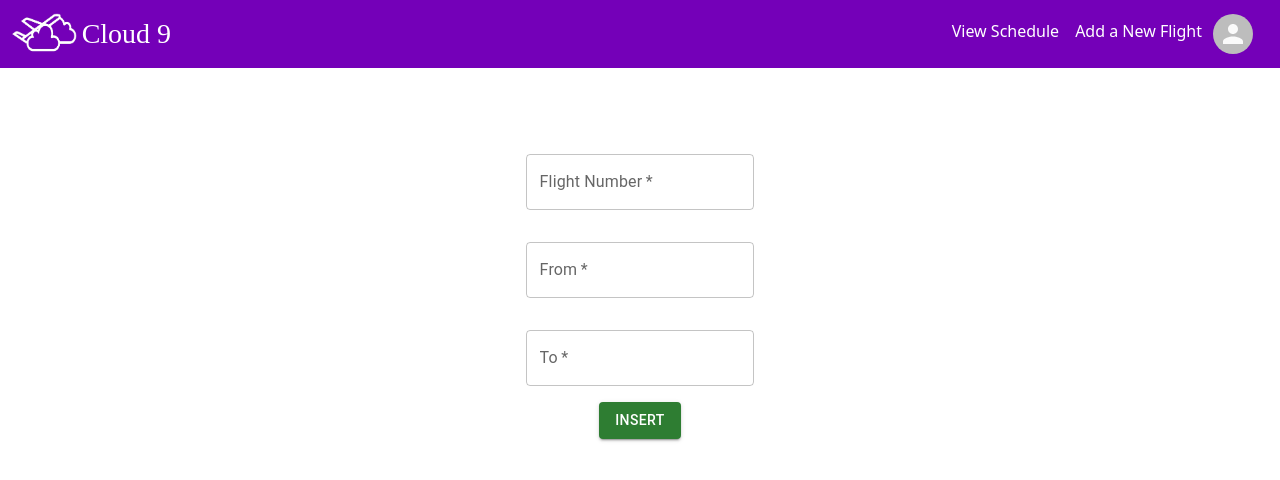
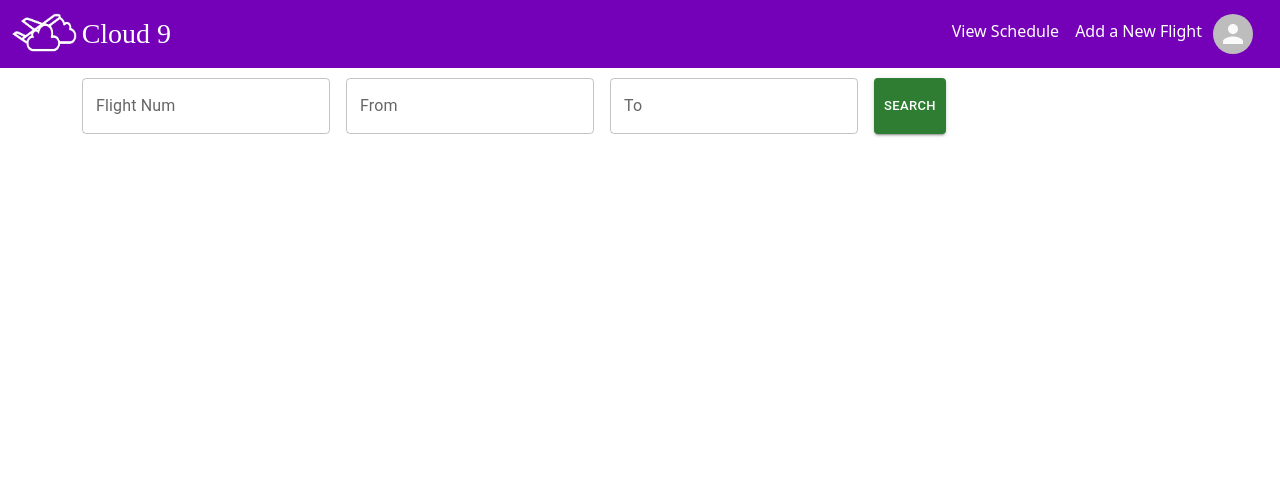
Before and after one commit to advanced-computer-lab/Scrum-Masters-, a React (Create React App) app in the folder frontend/: page / in a window 1280 px wide. Shown: the top 480 px of the page. Built offline with nearby package versions, Linux system fonts and the light colour scheme; a web font is replaced by a local one.

Commit message:
date and time not working

```diff
--- a/frontend/package.json
+++ b/frontend/package.json
@@ -3,17 +3,22 @@
     "version": "0.1.0",
     "private": true,
     "dependencies": {
+        "@emotion/react": "^11.5.0",
+        "@emotion/styled": "^11.3.0",
         "@fontsource/alegreya": "^4.5.0",
         "@fontsource/ceviche-one": "^4.5.0",
         "@fontsource/henny-penny": "^4.5.0",
         "@material-ui/core": "^4.12.3",
         "@material-ui/icons": "^4.11.2",
         "@material-ui/lab": "^4.0.0-alpha.60",
+        "@mui/lab": "^5.0.0-alpha.53",
+        "@mui/material": "^5.0.6",
         "@testing-library/jest-dom": "^5.14.1",
         "@testing-library/react": "^11.2.7",
         "@testing-library/user-event": "^12.8.3",
         "axios": "^0.24.0",
         "bootstrap": "^5.1.3",
+        "mui": "^0.0.1",
         "react": "^17.0.2",
         "react-bootstrap": "^2.0.1",
         "react-dom": "^17.0.2",
--- a/frontend/src/App.js
+++ b/frontend/src/App.js
@@ -14,7 +14,7 @@ function App() {
       <div className='App'>
         <TopBar />
         <div className="container">
-        <InsertFlight />
+        <SearchFlight />
         </div>
       </div>
     </Router>
--- /dev/null
+++ b/frontend/src/components/admin/buttons/Search.js
@@ -0,0 +1,14 @@
+import Button from '@mui/material/Button';
+
+export default function ButtonComp({onClick}){
+   return(
+    <Button
+    variant="contained"
+    color="success"
+    onClick = {onClick}
+    type = "submit"
+    >
+    Search
+  </Button>
+   )
+}
--- a/frontend/src/components/admin/forms/InsertFlight.js
+++ b/frontend/src/components/admin/forms/InsertFlight.js
@@ -18,7 +18,9 @@ export default function FormPropsTextFields() {
     noOfFirstClass:'',
   });
 
-  const onChange = e=> setValues(e.target.value);
+  const onChange = e => {setValues({...values,[e.target.name]: e.target.value})
+                console.log(values)
+};
 
   const onSubmit = ()=> console.log(values);
   return (
@@ -57,6 +59,7 @@ export default function FormPropsTextFields() {
           id="outlined-search"
           label="To"
           type="search"
+          onChange = {onChange}
         />
             </div>
         {/* <TextField
--- a/frontend/src/components/admin/forms/SearchFlight.js
+++ b/frontend/src/components/admin/forms/SearchFlight.js
@@ -1,65 +1,90 @@
-import * as React from 'react';
-import Box from '@mui/material/Box';
-import TextField from '@mui/material/TextField';
-import Date from '../forms/textFields/Date'
+import * as React from "react";
+import Box from "@mui/material/Box";
+import TextField from "@mui/material/TextField";
+import Date from "../forms/textFields/Date";
+import Time from "../forms/textFields/Time";
+import axios from "axios";
+import Search from "../buttons/Search";
+import Stack from "@mui/material/Stack";
+import Button from "@mui/material/Button";
+export default function FormPropsTextFields() {
+  const [values, setValues] = React.useState();
+  const onChange = async (e) => {
+    console.log("in onchange in search flight", e);
+    if (e) {
+      try {
 
-export default function FormPropsTextFields() {
+        await setValues({ ...values, [e.target.name]: e.target.value });
+        await console.log(values);
+      } catch (error) {
+        console.log(error);
+      }
+    }
+  };
+  const onSubmit = () => {
+    console.log("printing");
+    axios
+      .post("http://localhost:8081/admin/search", values)
+      .then((res) => {
+        //setValues(res.data);
+        console.log(res.data);
+      })
+      .catch((err) => {
+        console.log("Error from ShowBookList");
+      });
+  };
   return (
-    <Box
-      component="form"
+    <Stack direction="row" spacing={2} style={{ marginTop: "10px" }}>
+      {/* component="form"
       sx={{
-        '& .MuiTextField-root': { m: 1, width: '15ch' },
+        "& .MuiTextField-root": { m: 2, width: "20ch" },
       }}
       noValidate
       autoComplete="off"
-    >
-      <div align = "left">
+    > */}
+
       <TextField
-          required
         id="outlined-search"
-          label="Flight Number"
+        label="Flight Num"
         type="number"
-          InputLabelProps={{
-            shrink: true,
-          }}
+        name="flightNumber"
+        onChange={onChange}
         //defaultValue="Hello World"
       />
       <TextField
-          required
         id="outlined-search"
         label="From"
         type="search"
-          InputLabelProps={{
+        name="departureAirport"
+        /*InputLabelProps={{
             shrink: true,
-          }}
+          }}*/
+        onChange={onChange}
       />
       <TextField
-          required
         id="outlined-search"
         label="To"
         type="search"
-          InputLabelProps={{
-            shrink: true,
-          }}
+        name="arrivalAirport"
+        onChange={onChange}
       />
 
-        <TextField
-          id="outlined-number"
-          label="Number"
-          type="number"
-          InputLabelProps={{
-            shrink: true,
-          }}
-        />
-        <TextField id="outlined-search" label="Search field" type="search" />
-        <TextField
-          id="outlined-helperText"
-          label="Helper text"
-          defaultValue="Default Value"
-          helperText="Some important text"
-        />
-      </div>
+      <Date label={"Departure"} name={"departureDate"} onChange={(e)=>onChange(e)} />
+      <Date label={"Arrival"} name={"arrivalDate"} onChange={(e)=>onChange(e)} />
 
-    </Box>
+      <Time label={"Departure"} name={"departureTime"} onChange={onChange} />
+      <Time label={"Arrival"} name={"arrivalTime"} onChange={onChange} />
+
+      <Button
+        variant="contained"
+        color="success"
+        onClick={onSubmit}
+        style={{ height: "auto" }}
+        size="small"
+        type="submit"
+      >
+        Search
+      </Button>
+    </Stack>
   );
 }
--- a/frontend/src/components/admin/forms/textFields/Date.js
+++ b/frontend/src/components/admin/forms/textFields/Date.js
@@ -1,19 +1,30 @@
-// date-fns
-/*import DateAdapter from '@mui/lab/AdapterDateFns';
-import DesktopDatePicker from '@mui/lab/DesktopDatePicker';
+import * as React from 'react';
+import TextField from '@mui/material/TextField';
+import AdapterDateFns from '@mui/lab/AdapterDateFns';
+import LocalizationProvider from '@mui/lab/LocalizationProvider';
+import DatePicker from '@mui/lab/DatePicker';
 
-export default function ResponsiveDatePickers() {
-    const [value, setValue] = React.useState(new Date());
+const Date = ({onChange, label, name}) => {
+  const [value, setValue] = React.useState(null);
+
+  return (
     <LocalizationProvider dateAdapter={AdapterDateFns}>
+      <DatePicker
+        label={label}
+        value={value}
+        name= {name}
+        onChange={(e,newValue) => {
+          setValue(newValue);
+          console.log("in date");
+          {onChange(e)}
+        }}
+        renderInput={(params) => <TextField {...params} />}
+        InputLabelProps={{
+          shrink: true,
+        }}
+      />
+    </LocalizationProvider>
+  );
+}
 
-        <DesktopDatePicker
-          label="Departure"
-          value={value}
-          //minDate={new Date('2017-01-01')}
-          onChange={(newValue) => {
-            setValue(newValue);
-          }}
-          renderInput={(params) => <TextField {...params} />}
-        />
-    </LocalizationProvider>
-}*/
+export default Date
--- /dev/null
+++ b/frontend/src/components/admin/forms/textFields/Time.js
@@ -0,0 +1,24 @@
+import TimePicker from '@mui/lab/TimePicker';
+import * as React from 'react';
+import TextField from '@mui/material/TextField';
+import AdapterDateFns from '@mui/lab/AdapterDateFns';
+import LocalizationProvider from '@mui/lab/LocalizationProvider';
+
+export default function ResponsiveTimePickers({label,name,onChange}) {
+    const [value, setValue] = React.useState(null);
+    const handleOnChange = (e)=>{
+        setValue();
+        onChange(e);
+    }
+    return (
+      <LocalizationProvider dateAdapter={AdapterDateFns}>
+          <TimePicker
+            label = {label}
+            name = {name}
+            value={value}
+            onChange={handleOnChange}
+            renderInput={(params) => <TextField {...params} />}
+          />
+      </LocalizationProvider>
+    );
+  }
```
Also changed, not shown: 2 other files (tests, documents, lock files or other folders). Lines whose indentation alone changed are shown as unchanged.
